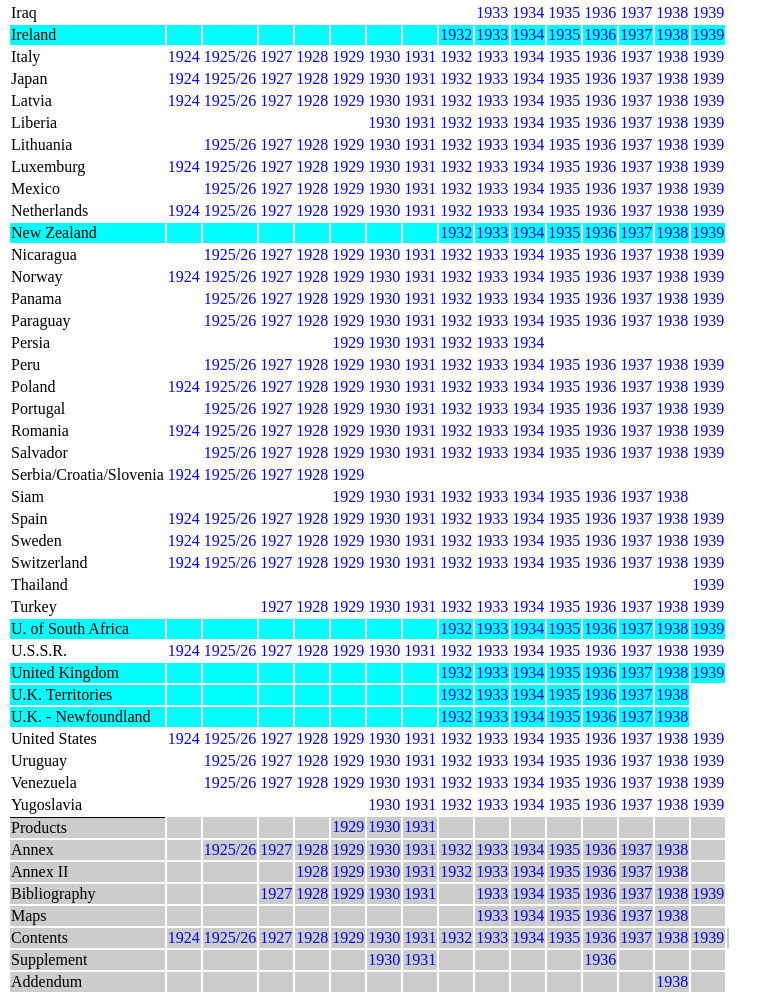
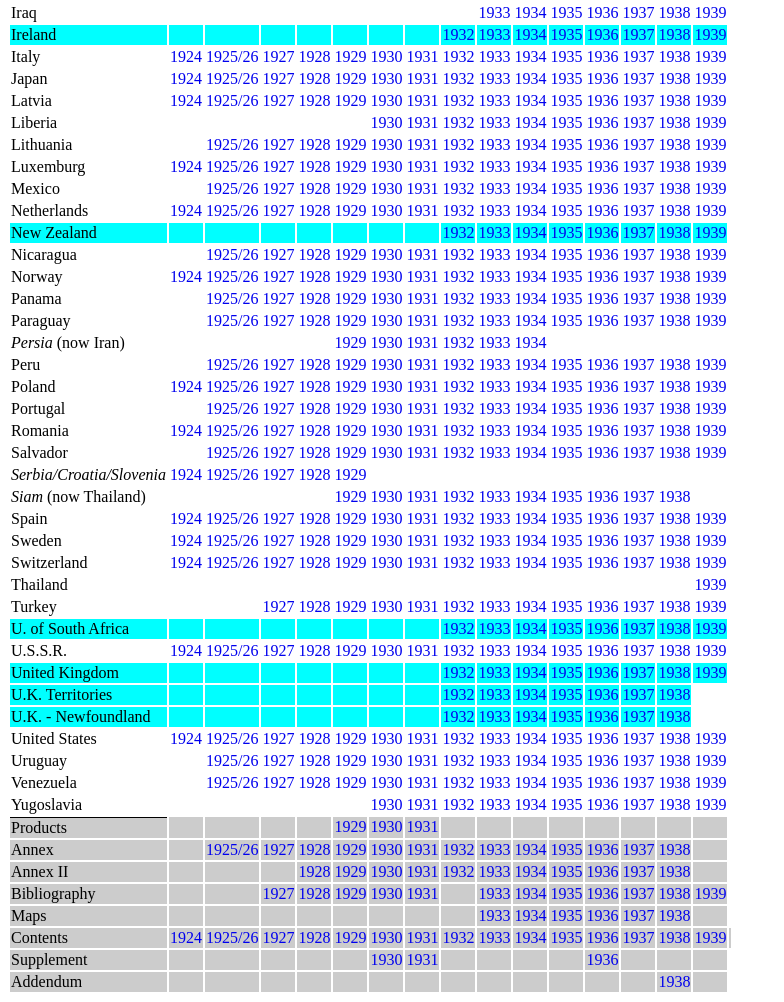
Before and after one commit to danMulvihill/leage_of_nations_arm_yb, a plain HTML site: page index.html in a window 1280 px wide. Shown: the part 1028-2030 px from the top of the page, without its empty margins (0-784 px from the left). Drawn offline with Linux system fonts and the light colour scheme.

Commit message:
added stuff

```diff
--- a/index.html
+++ b/index.html
@@ -72,14 +72,14 @@
 <tr><td>Norway</td><td><a href="http://digital.library.northwestern.edu/league/le0282be.pdf">1924</a></td><td><a href="http://digital.library.northwestern.edu/league/le0283bp.pdf">1925/26</a></td><td><a href="http://digital.library.northwestern.edu/league/le0284bq.pdf">1927</a></td><td><a href="http://digital.library.northwestern.edu/league/le0285bq.pdf">1928</a></td><td><a href="http://digital.library.northwestern.edu/league/le0286bp.pdf">1929</a></td><td><a href="http://digital.library.northwestern.edu/league/le0287bs.pdf">1930</a></td><td><a href="http://digital.library.northwestern.edu/league/le0288bt.pdf">1931</a></td><td><a href="http://digital.library.northwestern.edu/league/le0289bp.pdf">1932</a></td><td><a href="http://digital.library.northwestern.edu/league/le0290bq.pdf">1933</a></td><td><a href="http://digital.library.northwestern.edu/league/le0291bs.pdf">1934</a></td><td><a href="http://digital.library.northwestern.edu/league/le0292bv.pdf">1935</a></td><td><a href="http://digital.library.northwestern.edu/league/le0293bv.pdf">1936</a></td><td><a href="http://digital.library.northwestern.edu/league/le0294bv.pdf">1937</a></td><td><a href="http://digital.library.northwestern.edu/league/le0507bv.pdf">1938</a></td><td><a href="http://digital.library.northwestern.edu/league/le0508bt.pdf">1939</a></td></tr>
 <tr><td>Panama</td><td></td><td><a href="http://digital.library.northwestern.edu/league/le0283bq.pdf">1925/26</a></td><td><a href="http://digital.library.northwestern.edu/league/le0284br.pdf">1927</a></td><td><a href="http://digital.library.northwestern.edu/league/le0285br.pdf">1928</a></td><td><a href="http://digital.library.northwestern.edu/league/le0286bq.pdf">1929</a></td><td><a href="http://digital.library.northwestern.edu/league/le0287bt.pdf">1930</a></td><td><a href="http://digital.library.northwestern.edu/league/le0288bu.pdf">1931</a></td><td><a href="http://digital.library.northwestern.edu/league/le0289bq.pdf">1932</a></td><td><a href="http://digital.library.northwestern.edu/league/le0290br.pdf">1933</a></td><td><a href="http://digital.library.northwestern.edu/league/le0291bt.pdf">1934</a></td><td><a href="http://digital.library.northwestern.edu/league/le0292bw.pdf">1935</a></td><td><a href="http://digital.library.northwestern.edu/league/le0293bw.pdf">1936</a></td><td><a href="http://digital.library.northwestern.edu/league/le0294bw.pdf">1937</a></td><td><a href="http://digital.library.northwestern.edu/league/le0507bw.pdf">1938</a></td><td><a href="http://digital.library.northwestern.edu/league/le0508bu.pdf">1939</a></td></tr>
 <tr><td>Paraguay</td><td></td><td><a href="http://digital.library.northwestern.edu/league/le0283br.pdf">1925/26</a></td><td><a href="http://digital.library.northwestern.edu/league/le0284bs.pdf">1927</a></td><td><a href="http://digital.library.northwestern.edu/league/le0285bs.pdf">1928</a></td><td><a href="http://digital.library.northwestern.edu/league/le0286br.pdf">1929</a></td><td><a href="http://digital.library.northwestern.edu/league/le0287bu.pdf">1930</a></td><td><a href="http://digital.library.northwestern.edu/league/le0288bv.pdf">1931</a></td><td><a href="http://digital.library.northwestern.edu/league/le0289br.pdf">1932</a></td><td><a href="http://digital.library.northwestern.edu/league/le0290bs.pdf">1933</a></td><td><a href="http://digital.library.northwestern.edu/league/le0291bu.pdf">1934</a></td><td><a href="http://digital.library.northwestern.edu/league/le0292bx.pdf">1935</a></td><td><a href="http://digital.library.northwestern.edu/league/le0293bx.pdf">1936</a></td><td><a href="http://digital.library.northwestern.edu/league/le0294bx.pdf">1937</a></td><td><a href="http://digital.library.northwestern.edu/league/le0507bx.pdf">1938</a></td><td><a href="http://digital.library.northwestern.edu/league/le0508bv.pdf">1939</a></td></tr>
-<tr><td>Persia</td><td></td><td></td><td></td><td></td><td><a href="http://digital.library.northwestern.edu/league/le0286bs.pdf">1929</a></td><td><a href="http://digital.library.northwestern.edu/league/le0287bv.pdf">1930</a></td><td><a href="http://digital.library.northwestern.edu/league/le0288bw.pdf">1931</a></td><td><a href="http://digital.library.northwestern.edu/league/le0289bs.pdf">1932</a></td><td><a href="http://digital.library.northwestern.edu/league/le0290bt.pdf">1933</a></td><td><a href="http://digital.library.northwestern.edu/league/le0291bv.pdf">1934</a></td></tr>
+<tr><td><em>Persia</em> (now Iran)</td><td></td><td></td><td></td><td></td><td><a href="http://digital.library.northwestern.edu/league/le0286bs.pdf">1929</a></td><td><a href="http://digital.library.northwestern.edu/league/le0287bv.pdf">1930</a></td><td><a href="http://digital.library.northwestern.edu/league/le0288bw.pdf">1931</a></td><td><a href="http://digital.library.northwestern.edu/league/le0289bs.pdf">1932</a></td><td><a href="http://digital.library.northwestern.edu/league/le0290bt.pdf">1933</a></td><td><a href="http://digital.library.northwestern.edu/league/le0291bv.pdf">1934</a></td></tr>
 <tr><td>Peru</td><td></td><td><a href="http://digital.library.northwestern.edu/league/le0283bs.pdf">1925/26</a></td><td><a href="http://digital.library.northwestern.edu/league/le0284bt.pdf">1927</a></td><td><a href="http://digital.library.northwestern.edu/league/le0285bt.pdf">1928</a></td><td><a href="http://digital.library.northwestern.edu/league/le0286bt.pdf">1929</a></td><td><a href="http://digital.library.northwestern.edu/league/le0287bw.pdf">1930</a></td><td><a href="http://digital.library.northwestern.edu/league/le0288bx.pdf">1931</a></td><td><a href="http://digital.library.northwestern.edu/league/le0289bt.pdf">1932</a></td><td><a href="http://digital.library.northwestern.edu/league/le0290bu.pdf">1933</a></td><td><a href="http://digital.library.northwestern.edu/league/le0291bw.pdf">1934</a></td><td><a href="http://digital.library.northwestern.edu/league/le0292by.pdf">1935</a></td><td><a href="http://digital.library.northwestern.edu/league/le0293by.pdf">1936</a></td><td><a href="http://digital.library.northwestern.edu/league/le0294by.pdf">1937</a></td><td><a href="http://digital.library.northwestern.edu/league/le0507by.pdf">1938</a></td><td><a href="http://digital.library.northwestern.edu/league/le0508bw.pdf">1939</a></td></tr>
 <tr><td>Poland</td><td><a href="http://digital.library.northwestern.edu/league/le0282bf.pdf">1924</a></td><td><a href="http://digital.library.northwestern.edu/league/le0283bt.pdf">1925/26</a></td><td><a href="http://digital.library.northwestern.edu/league/le0284bu.pdf">1927</a></td><td><a href="http://digital.library.northwestern.edu/league/le0285bu.pdf">1928</a></td><td><a href="http://digital.library.northwestern.edu/league/le0286bu.pdf">1929</a></td><td><a href="http://digital.library.northwestern.edu/league/le0287bx.pdf">1930</a></td><td><a href="http://digital.library.northwestern.edu/league/le0288by.pdf">1931</a></td><td><a href="http://digital.library.northwestern.edu/league/le0289bu.pdf">1932</a></td><td><a href="http://digital.library.northwestern.edu/league/le0290bv.pdf">1933</a></td><td><a href="http://digital.library.northwestern.edu/league/le0291bx.pdf">1934</a></td><td><a href="http://digital.library.northwestern.edu/league/le0292bz.pdf">1935</a></td><td><a href="http://digital.library.northwestern.edu/league/le0293bz.pdf">1936</a></td><td><a href="http://digital.library.northwestern.edu/league/le0294bz.pdf">1937</a></td><td><a href="http://digital.library.northwestern.edu/league/le0507bz.pdf">1938</a></td><td><a href="http://digital.library.northwestern.edu/league/le0508bx.pdf">1939</a></td></tr>
 <tr><td>Portugal</td><td></td><td><a href="http://digital.library.northwestern.edu/league/le0283bu.pdf">1925/26</a></td><td><a href="http://digital.library.northwestern.edu/league/le0284bv.pdf">1927</a></td><td><a href="http://digital.library.northwestern.edu/league/le0285bv.pdf">1928</a></td><td><a href="http://digital.library.northwestern.edu/league/le0286bv.pdf">1929</a></td><td><a href="http://digital.library.northwestern.edu/league/le0287by.pdf">1930</a></td><td><a href="http://digital.library.northwestern.edu/league/le0288bz.pdf">1931</a></td><td><a href="http://digital.library.northwestern.edu/league/le0289bv.pdf">1932</a></td><td><a href="http://digital.library.northwestern.edu/league/le0290bw.pdf">1933</a></td><td><a href="http://digital.library.northwestern.edu/league/le0291by.pdf">1934</a></td><td><a href="http://digital.library.northwestern.edu/league/le0292ca.pdf">1935</a></td><td><a href="http://digital.library.northwestern.edu/league/le0293ca.pdf">1936</a></td><td><a href="http://digital.library.northwestern.edu/league/le0294ca.pdf">1937</a></td><td><a href="http://digital.library.northwestern.edu/league/le0507ca.pdf">1938</a></td><td><a href="http://digital.library.northwestern.edu/league/le0508by.pdf">1939</a></td></tr>
 <tr><td>Romania</td><td><a href="http://digital.library.northwestern.edu/league/le0282bg.pdf">1924</a></td><td><a href="http://digital.library.northwestern.edu/league/le0283bv.pdf">1925/26</a></td><td><a href="http://digital.library.northwestern.edu/league/le0284bw.pdf">1927</a></td><td><a href="http://digital.library.northwestern.edu/league/le0285bw.pdf">1928</a></td><td><a href="http://digital.library.northwestern.edu/league/le0286bw.pdf">1929</a></td><td><a href="http://digital.library.northwestern.edu/league/le0287bz.pdf">1930</a></td><td><a href="http://digital.library.northwestern.edu/league/le0288ca.pdf">1931</a></td><td><a href="http://digital.library.northwestern.edu/league/le0289bw.pdf">1932</a></td><td><a href="http://digital.library.northwestern.edu/league/le0290bx.pdf">1933</a></td><td><a href="http://digital.library.northwestern.edu/league/le0291bz.pdf">1934</a></td><td><a href="http://digital.library.northwestern.edu/league/le0292cb.pdf">1935</a></td><td><a href="http://digital.library.northwestern.edu/league/le0293cb.pdf">1936</a></td><td><a href="http://digital.library.northwestern.edu/league/le0294cb.pdf">1937</a></td><td><a href="http://digital.library.northwestern.edu/league/le0507cb.pdf">1938</a></td><td><a href="http://digital.library.northwestern.edu/league/le0508bz.pdf">1939</a></td></tr>
 <tr><td>Salvador</td><td></td><td><a href="http://digital.library.northwestern.edu/league/le0283bw.pdf">1925/26</a></td><td><a href="http://digital.library.northwestern.edu/league/le0284bx.pdf">1927</a></td><td><a href="http://digital.library.northwestern.edu/league/le0285bx.pdf">1928</a></td><td><a href="http://digital.library.northwestern.edu/league/le0286bx.pdf">1929</a></td><td><a href="http://digital.library.northwestern.edu/league/le0287ca.pdf">1930</a></td><td><a href="http://digital.library.northwestern.edu/league/le0288cb.pdf">1931</a></td><td><a href="http://digital.library.northwestern.edu/league/le0289bx.pdf">1932</a></td><td><a href="http://digital.library.northwestern.edu/league/le0290by.pdf">1933</a></td><td><a href="http://digital.library.northwestern.edu/league/le0291ca.pdf">1934</a></td><td><a href="http://digital.library.northwestern.edu/league/le0292cc.pdf">1935</a></td><td><a href="http://digital.library.northwestern.edu/league/le0293cc.pdf">1936</a></td><td><a href="http://digital.library.northwestern.edu/league/le0294cc.pdf">1937</a></td><td><a href="http://digital.library.northwestern.edu/league/le0507cc.pdf">1938</a></td><td><a href="http://digital.library.northwestern.edu/league/le0508ca.pdf">1939</a></td></tr>
-<tr><td>Serbia/Croatia/Slovenia</td><td><a href="http://digital.library.northwestern.edu/league/le0282bh.pdf">1924</a></td><td><a href="http://digital.library.northwestern.edu/league/le0283bx.pdf">1925/26</a></td><td><a href="http://digital.library.northwestern.edu/league/le0284by.pdf">1927</a></td><td><a href="http://digital.library.northwestern.edu/league/le0285by.pdf">1928</a></td><td><a href="http://digital.library.northwestern.edu/league/le0286by.pdf">1929</a></td></tr>
-<tr><td>Siam</td><td></td><td></td><td></td><td></td></td><td><a href="http://digital.library.northwestern.edu/league/le0286bz.pdf">1929</a></td><td><a href="http://digital.library.northwestern.edu/league/le0287cb.pdf">1930</a></td><td><a href="http://digital.library.northwestern.edu/league/le0288cc.pdf">1931</a></td><td><a href="http://digital.library.northwestern.edu/league/le0289by.pdf">1932</a></td><td><a href="http://digital.library.northwestern.edu/league/le0290bz.pdf">1933</a></td><td><a href="http://digital.library.northwestern.edu/league/le0291cb.pdf">1934</a></td><td><a href="http://digital.library.northwestern.edu/league/le0292cd.pdf">1935</a></td><td><a href="http://digital.library.northwestern.edu/league/le0293cd.pdf">1936</a></td><td><a href="http://digital.library.northwestern.edu/league/le0294cd.pdf">1937</a></td><td><a href="http://digital.library.northwestern.edu/league/le0507cd.pdf">1938</a></td><td></td></tr>
+<tr><td><em>Serbia/Croatia/Slovenia</em></td><td><a href="http://digital.library.northwestern.edu/league/le0282bh.pdf">1924</a></td><td><a href="http://digital.library.northwestern.edu/league/le0283bx.pdf">1925/26</a></td><td><a href="http://digital.library.northwestern.edu/league/le0284by.pdf">1927</a></td><td><a href="http://digital.library.northwestern.edu/league/le0285by.pdf">1928</a></td><td><a href="http://digital.library.northwestern.edu/league/le0286by.pdf">1929</a></td></tr>
+<tr><td><em>Siam</em> (now Thailand)</td><td></td><td></td><td></td><td></td></td><td><a href="http://digital.library.northwestern.edu/league/le0286bz.pdf">1929</a></td><td><a href="http://digital.library.northwestern.edu/league/le0287cb.pdf">1930</a></td><td><a href="http://digital.library.northwestern.edu/league/le0288cc.pdf">1931</a></td><td><a href="http://digital.library.northwestern.edu/league/le0289by.pdf">1932</a></td><td><a href="http://digital.library.northwestern.edu/league/le0290bz.pdf">1933</a></td><td><a href="http://digital.library.northwestern.edu/league/le0291cb.pdf">1934</a></td><td><a href="http://digital.library.northwestern.edu/league/le0292cd.pdf">1935</a></td><td><a href="http://digital.library.northwestern.edu/league/le0293cd.pdf">1936</a></td><td><a href="http://digital.library.northwestern.edu/league/le0294cd.pdf">1937</a></td><td><a href="http://digital.library.northwestern.edu/league/le0507cd.pdf">1938</a></td><td></td></tr>
 <tr><td>Spain</td><td><a href="http://digital.library.northwestern.edu/league/le0282bi.pdf">1924</a></td><td> <a href="http://digital.library.northwestern.edu/league/le0283by.pdf">1925/26</a></td><td><a href="http://digital.library.northwestern.edu/league/le0284bz.pdf">1927</a></td><td><a href="http://digital.library.northwestern.edu/league/le0285bz.pdf">1928</a></td><td><a href="http://digital.library.northwestern.edu/league/le0286ca.pdf">1929</a></td><td><a href="http://digital.library.northwestern.edu/league/le0287cc.pdf">1930</a></td><td><a href="http://digital.library.northwestern.edu/league/le0288cd.pdf">1931</a></td><td><a href="http://digital.library.northwestern.edu/league/le0289bz.pdf">1932</a></td><td><a href="http://digital.library.northwestern.edu/league/le0290ca.pdf">1933</a></td><td><a href="http://digital.library.northwestern.edu/league/le0291cc.pdf">1934</a></td><td><a href="http://digital.library.northwestern.edu/league/le0292ce.pdf">1935</a></td><td><a href="http://digital.library.northwestern.edu/league/le0293ce.pdf">1936</a></td><td><a href="http://digital.library.northwestern.edu/league/le0294ce.pdf">1937</a></td><td><a href="http://digital.library.northwestern.edu/league/le0507ce.pdf">1938</a></td><td><a href="http://digital.library.northwestern.edu/league/le0508cb.pdf">1939</a></td></tr>
 <tr><td>Sweden</td><td><a href="http://digital.library.northwestern.edu/league/le0282bk.pdf">1924</a></td><td><a href="http://digital.library.northwestern.edu/league/le0283bz.pdf">1925/26</a></td><td><a href="http://digital.library.northwestern.edu/league/le0284cb.pdf">1927</a></td><td><a href="http://digital.library.northwestern.edu/league/le0285cb.pdf">1928</a></td><td><a href="http://digital.library.northwestern.edu/league/le0286cb.pdf">1929</a></td><td><a href="http://digital.library.northwestern.edu/league/le0287ce.pdf">1930</a></td><td><a href="http://digital.library.northwestern.edu/league/le0288cf.pdf">1931</a></td><td><a href="http://digital.library.northwestern.edu/league/le0289ca.pdf">1932</a></td><td><a href="http://digital.library.northwestern.edu/league/le0290cb.pdf">1933</a></td><td><a href="http://digital.library.northwestern.edu/league/le0291cd.pdf">1934</a></td><td><a href="http://digital.library.northwestern.edu/league/le0292cf.pdf">1935</a></td><td><a href="http://digital.library.northwestern.edu/league/le0293cf.pdf">1936</a></td><td><a href="http://digital.library.northwestern.edu/league/le0294cf.pdf">1937</a></td><td><a href="http://digital.library.northwestern.edu/league/le0507cf.pdf">1938</a></td><td><a href="http://digital.library.northwestern.edu/league/le0508cc.pdf">1939</a></td></tr>
 <tr><td>Switzerland</td><td><a href="http://digital.library.northwestern.edu/league/le0282bl.pdf">1924</a></td><td><a href="http://digital.library.northwestern.edu/league/le0283ca.pdf">1925/26</a></td><td><a href="http://digital.library.northwestern.edu/league/le0284cc.pdf">1927</a></td><td><a href="http://digital.library.northwestern.edu/league/le0285cc.pdf">1928</a></td><td><a href="http://digital.library.northwestern.edu/league/le0286cc.pdf">1929</a></td><td><a href="http://digital.library.northwestern.edu/league/le0287cf.pdf">1930</a></td><td><a href="http://digital.library.northwestern.edu/league/le0288cg.pdf">1931</a></td><td><a href="http://digital.library.northwestern.edu/league/le0289cb.pdf">1932</a></td><td><a href="http://digital.library.northwestern.edu/league/le0290cc.pdf">1933</a></td><td><a href="http://digital.library.northwestern.edu/league/le0291ce.pdf">1934</a></td><td><a href="http://digital.library.northwestern.edu/league/le0292cg.pdf">1935</a></td><td><a href="http://digital.library.northwestern.edu/league/le0293cg.pdf">1936</a></td><td><a href="http://digital.library.northwestern.edu/league/le0294cg.pdf">1937</a></td><td><a href="http://digital.library.northwestern.edu/league/le0507cg.pdf">1938</a></td><td><a href="http://digital.library.northwestern.edu/league/le0508cd.pdf">1939</a></td></tr>
```
